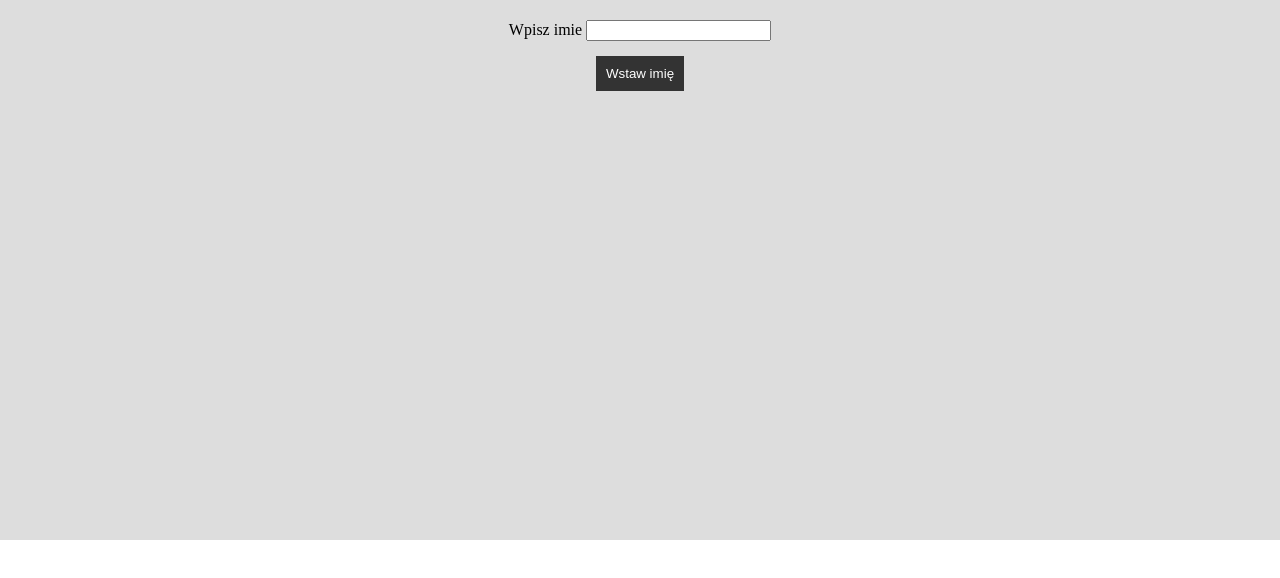
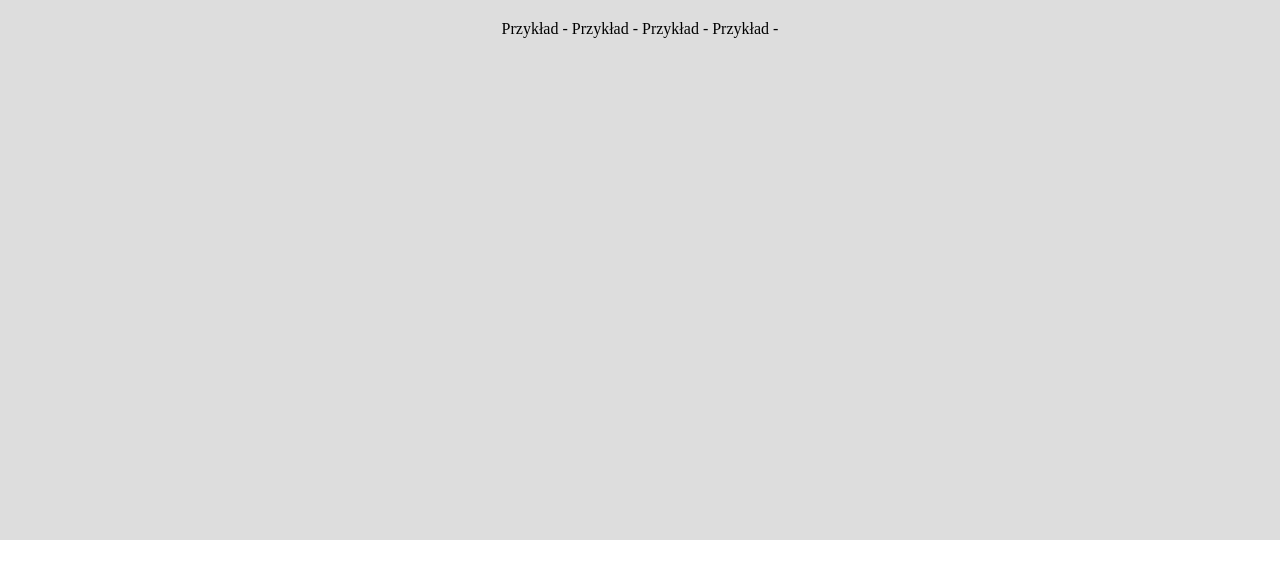
Before and after one commit to kosiorski-eu/Bootcamp-2x1, a plain HTML site: page index.html in a window 1280 px wide. Drawn offline with Linux system fonts and the light colour scheme.

Commit message:
Update index.html

```diff
--- a/index.html
+++ b/index.html
@@ -2,19 +2,14 @@
 <html lang="pl">
 <head>
 	<meta charset="UTF-8">
-	<title>Bootcamp 1x4</title>
 	<link rel="stylesheet" href="https://cdnjs.cloudflare.com/ajax/libs/font-awesome/4.7.0/css/font-awesome.css">
 	<link rel="stylesheet" href="style.css" />
 </head>
 <body>
 <div id="container">
-	<form action="">
-		<label for="text">Wpisz imie</label>
-		<input type="text" name="text" class="text">
-		<div><button type="submit" value="Wyślij" class="button">Wstaw imię</button></div>
+	<div id="tekst" ></div>
+</div>
 
-	</form>
-</div>
 <script src="jquery-3.1.1.js"></script>
 <script src="script.js"></script>
 </body>
```
